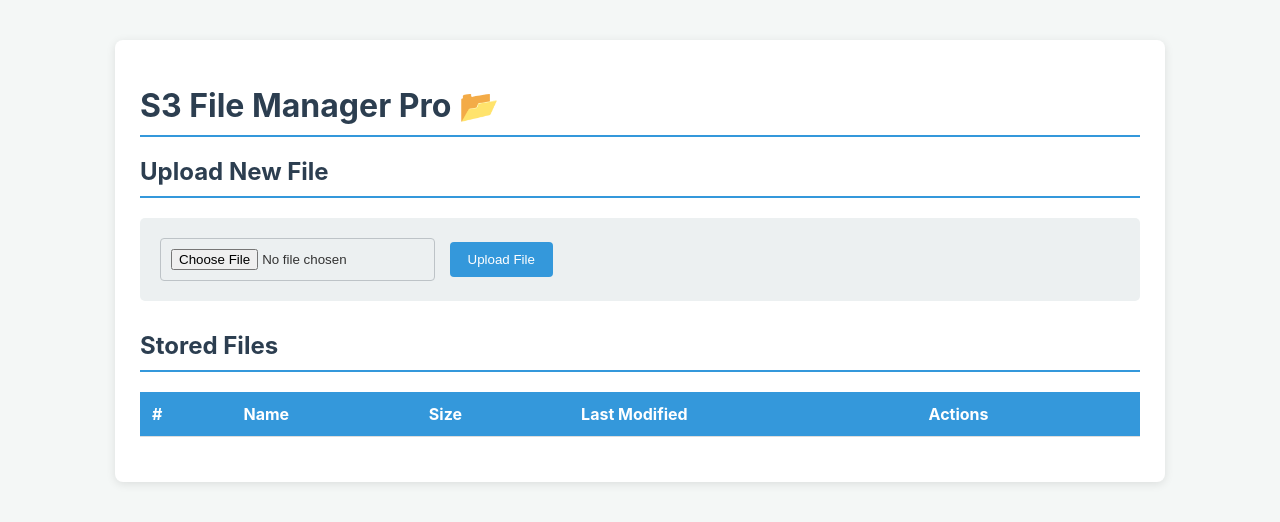
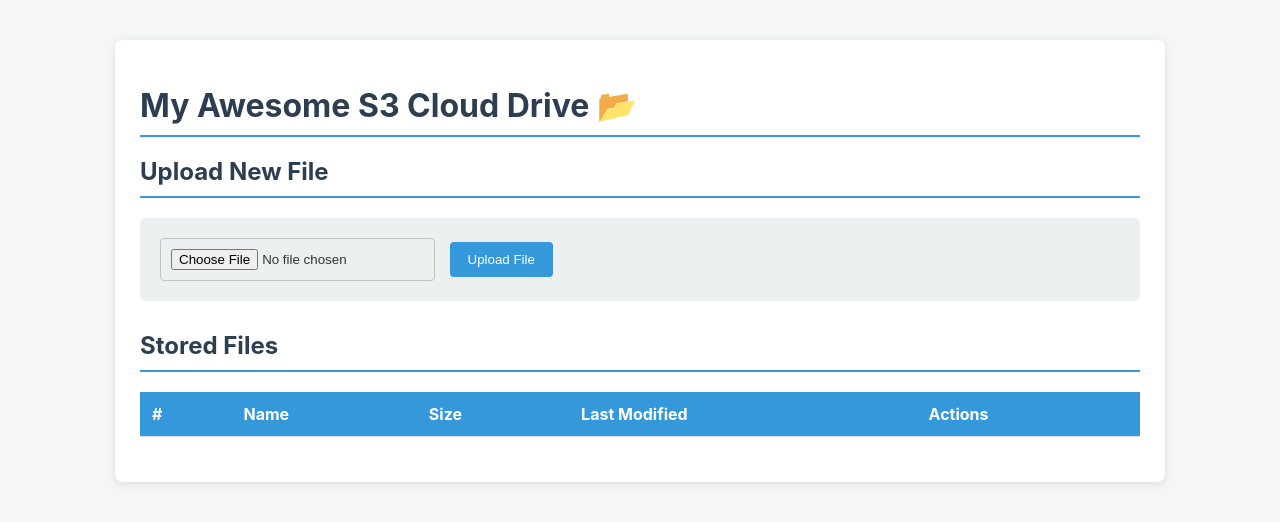
Before and after one commit to hasabnistejas28/flask-crud, a plain HTML site: page frontend/index.html in a window 1280 px wide. Drawn offline with Linux system fonts and the light colour scheme; no server answers.

Commit message:
Test: Update title to trigger Jenkins pipeline

```diff
--- a/frontend/index.html
+++ b/frontend/index.html
@@ -23,7 +23,7 @@
 </head>
 <body>
     <div class="container">
-        <h1>S3 File Manager Pro 📂</h1>
+        <h1>My Awesome S3 Cloud Drive 📂</h1>
         <div id="flash-messages"></div>
 
         <h2>Upload New File</h2>
```
